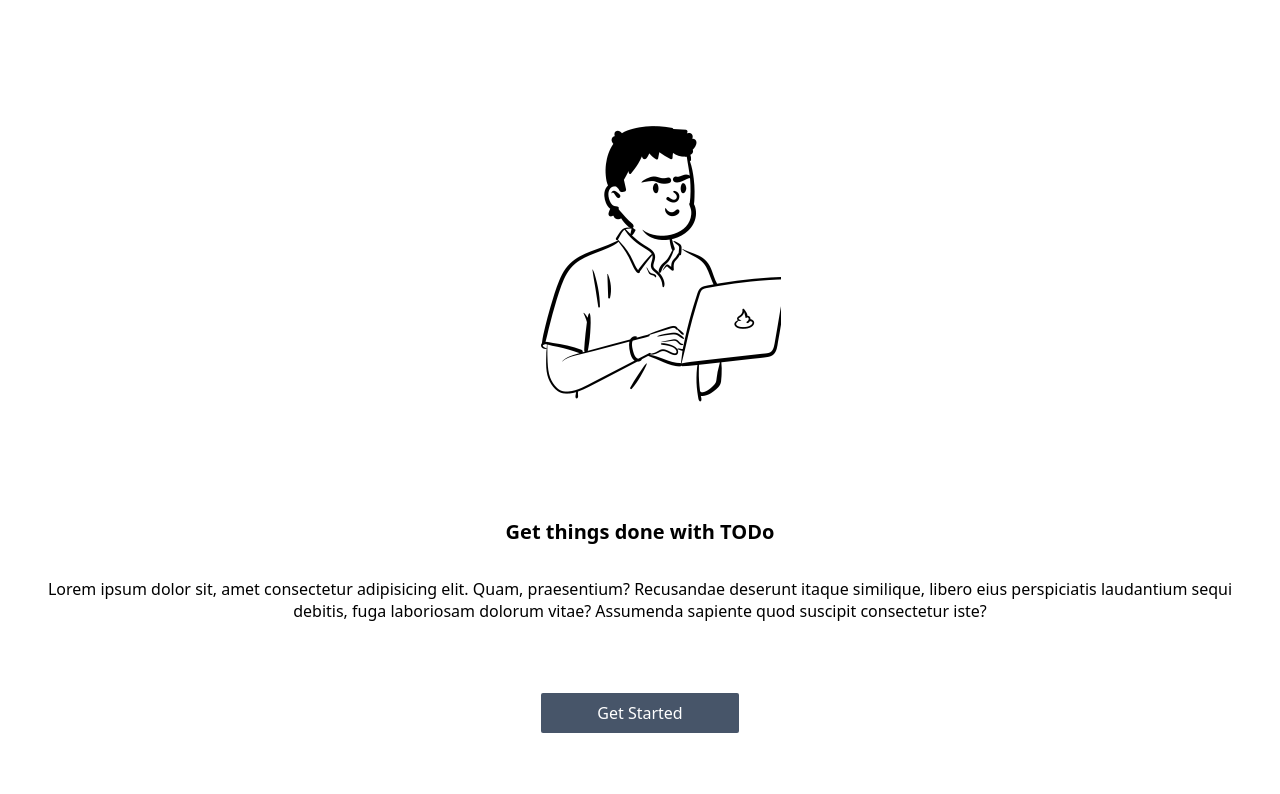
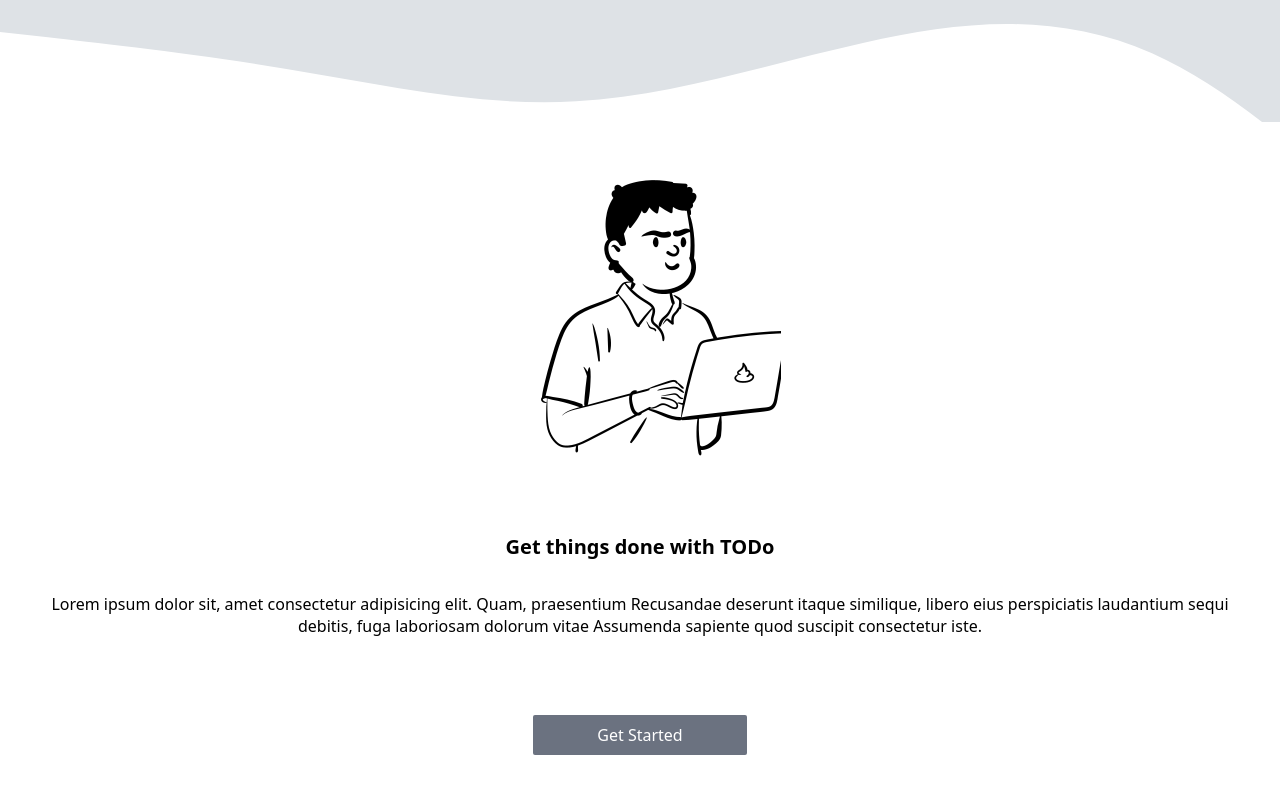
Before and after one commit to MateoRiosd93/todo-list, a React (Create React App) app: page / in a window 1280 px wide. Shown: the top 794 px of the page. Built offline with nearby package versions, Linux system fonts and the light colour scheme.

Commit message:
Ajuste home

```diff
--- a/src/App.tsx
+++ b/src/App.tsx
@@ -1,9 +1,9 @@
-import Home from "./components/views/home/Home";
+import { Home } from "./components/views/home/Home";
 
 function App() {
   return (
     <div>
-      <Home/>
+      <Home />
     </div>
   );
 }
--- a/src/components/views/home/Home.tsx
+++ b/src/components/views/home/Home.tsx
@@ -1,20 +1,21 @@
 import HomeImage from '../../../assets/illustrations/human-men3.png'
 
-function Home() {
+export function Home() {
   return (
-    <div className='p-8 flex flex-col justify-around items-center h-screen'>
-        <div>
-            <img src={HomeImage} alt="Home image" />
-        </div>
-        <div>
-            <h4 className='text-lg font-bold text-center text-xl'>Get things done with TODo</h4>
-            <p className='mt-8 leading-snug text-center'>Lorem ipsum dolor sit, amet consectetur adipisicing elit. Quam, praesentium? Recusandae deserunt itaque similique, libero eius perspiciatis laudantium sequi debitis, fuga laboriosam dolorum vitae? Assumenda sapiente quod suscipit consectetur iste?</p>
-        </div>
-        <div>
-            <button className='bg-slate-600 px-14 py-2 text-white font-medium rounded-sm'>Get Started</button>
-        </div>
+    <div className='flex flex-col items-center h-screen'>
+      <svg xmlns="http://www.w3.org/2000/svg" className="w-full">
+        <path fill="#DEE2E6" fillOpacity="1" d="M0,32L48,37.3C96,43,192,53,288,69.3C384,85,480,107,576,101.3C672,96,768,64,864,42.7C960,21,1056,11,1152,53.3C1248,96,1344,192,1392,240L1440,288L1440,0L1392,0C1344,0,1248,0,1152,0C1056,0,960,0,864,0C768,0,672,0,576,0C480,0,384,0,288,0C192,0,96,0,48,0L0,0Z"></path>
+      </svg>
+      <div>
+        <img src={HomeImage} alt="Home image" />
+      </div>
+      <div className='p-8'>
+        <h4 className='font-bold text-center text-xl'>Get things done with TODo</h4>
+        <p className='mt-8 leading-snug text-center'>Lorem ipsum dolor sit, amet consectetur adipisicing elit. Quam, praesentium Recusandae deserunt itaque similique, libero eius perspiciatis laudantium sequi debitis, fuga laboriosam dolorum vitae Assumenda sapiente quod suscipit consectetur iste.</p>
+      </div>
+      <div className='h-40 flex justify-center items-center '>
+        <button className='bg-gray-500 px-16 py-2 text-white font-medium rounded-sm'>Get Started</button>
+      </div>
     </div>
   )
 }
-
-export default Home
```
